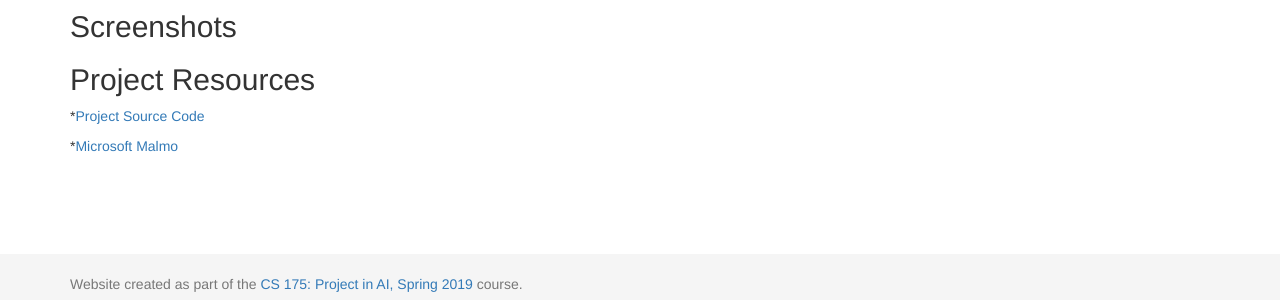
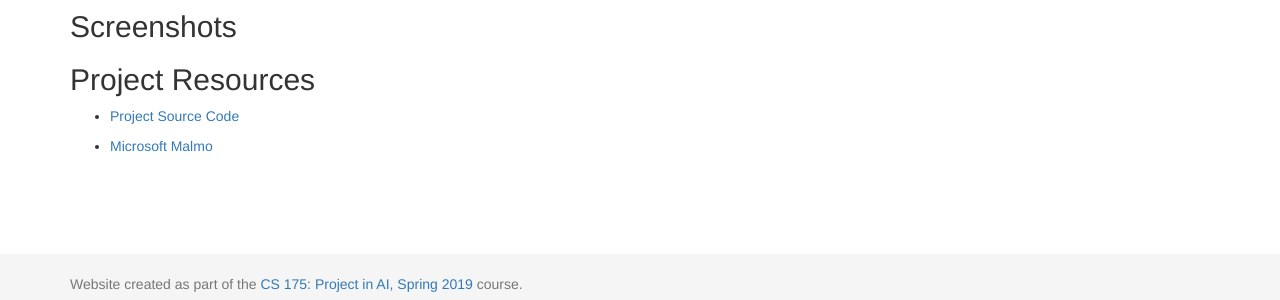
Before and after one commit to Slendolan/StevesFightClub, a Jekyll site: the page built from docs/index.md, in a window 1280 px wide. Shown: the part 586-886 px from the top of the page. Built offline with Jekyll 4.4.1, drawn with Linux system fonts in a browser that asks for light colours.

Commit message:
Update index.md

```diff
--- a/docs/index.md
+++ b/docs/index.md
@@ -2,6 +2,8 @@
 layout: default
 title:  Home
 ---
+
+<link rel="stylesheet" href="css/custom.css">
 
 <img src="https://www.windowscentral.com/sites/wpcentral.com/files/styles/xlarge/public/field/image/2016/09/minecraft-main.jpg" id="title" width="1000" height="300">
 
@@ -15,6 +17,6 @@ StevesFightClub is a Q-Learning reinforcement learning project that aims to crea
 
 ## Project Resources
 
-*<a href="https://github.com/Slendolan/StevesFightClub">Project Source Code</a>
+* <a href="https://github.com/Slendolan/StevesFightClub">Project Source Code</a>
 
-*<a href="https://github.com/Microsoft/malmo">Microsoft Malmo</a>
+* <a href="https://github.com/Microsoft/malmo">Microsoft Malmo</a>
```
